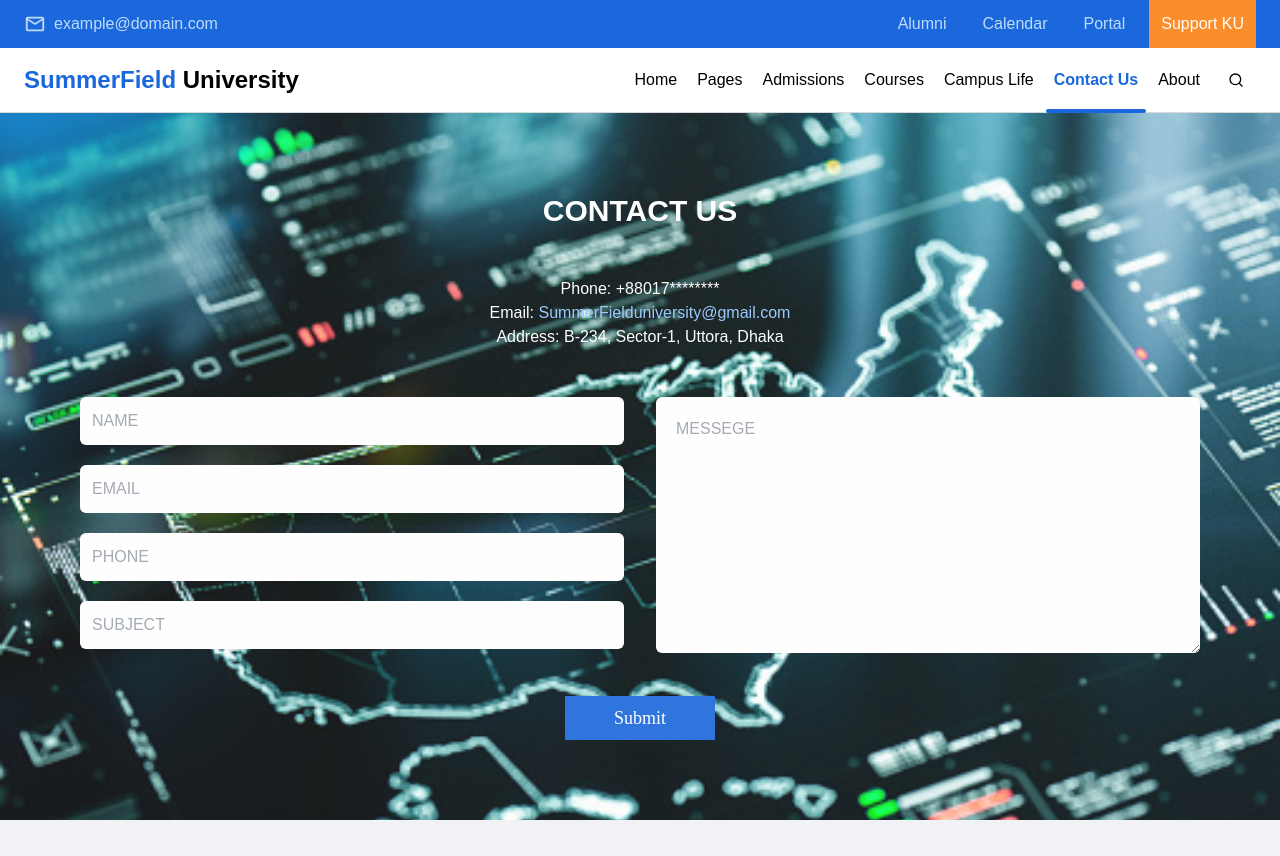
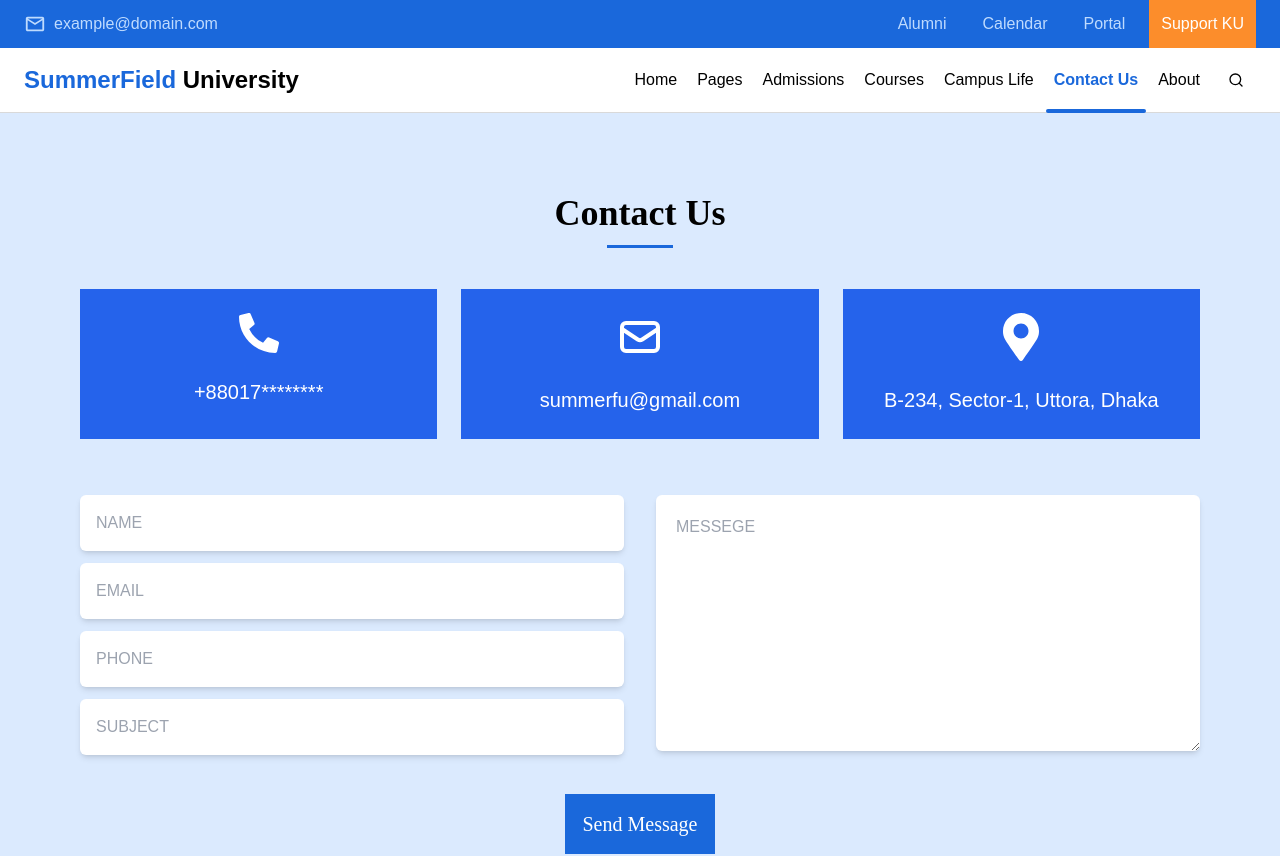
Before and after one commit to Junaed-Uddin/university, a Next.js app: page /contact-us in a window 1280 px wide. Shown: the top 856 px of the page. Built offline with nearby package versions, Linux system fonts and the light colour scheme.

Commit message:
contact page almost done

```diff
--- a/components/Home/Contact/index.jsx
+++ b/components/Home/Contact/index.jsx
@@ -1,3 +1,6 @@
+import { FaMapMarkerAlt, FaPhoneAlt } from "react-icons/fa";
+import { HiLocationMarker, HiOutlineMail } from "react-icons/hi";
+import styles from "../../../styles/alumni.module.css";
 
 const Contact = () => {
 
@@ -16,29 +19,45 @@ const Contact = () => {
     //     console.log(info);
     // }
     return (
-        <section className=' bg-[url(/assets/images/contact/map23.jpg)] bg-no-repeat bg-cover opacity-90 p-12 md:p-20'>
-            <div className='text-center text-white mb-12'>
-                <h1 className='text-3xl text-white font-semibold uppercase mb-12'>Contact Us</h1>
-                <p>Phone: +88017********</p>
-                <p>Email: <span className='text-blue-300'>SummerFielduniversity@gmail.com</span></p>
-                <p>Address: B-234, Sector-1, Uttora, Dhaka</p>
+        <section className='bg-blue-100 p-12 md:p-20'>
+            <div className='text-center'>
+                <h2
+                    className={`text-4xl text-txt-primary text-center font-display font-bold relative`}
+                    >
+                    Contact Us
+                    <span className={`${styles.textUnderline}`}></span>
+                </h2>
+                <div className="grid grid-cols-1 md:grid-cols-2 lg:grid-cols-3 gap-6 text-white mt-14">
+                    <div className="bg-blue-600 py-6 hover:scale-105 duration-1000 hover:mt-[-10px]">
+                        <FaPhoneAlt className="w-12 h-10 mx-auto" />
+                        <p className="text-[20px] mt-6">+88017********</p>
+                    </div>
+                    <div className="bg-blue-600 py-6 hover:scale-105 duration-1000 hover:mt-[-10px] ">
+                        <HiOutlineMail className="w-12 h-12 mx-auto" />
+                        <p className="text-[20px] mt-6">summerfu@gmail.com</p>
+                    </div>
+                    <div className="bg-blue-600 py-6 hover:scale-105 duration-1000 hover:mt-[-10px]">
+                    <FaMapMarkerAlt className="w-12 h-12 mx-auto" />
+                        <p className="text-[20px] mt-6">B-234, Sector-1, Uttora, Dhaka</p>
+                    </div>
+                </div>
             </div>
             {/* form section  */}
-            <div>
+            <div className="mt-14">
                 <div className='md:flex gap-8'>
                     <div className='md:w-1/2 mx-auto'>
-                        <input type="text" name="name" id="" placeholder='NAME' className='w-full border-none outline-none rounded-md p-3 mb-5' required />
-                        <input type="email" name="email" id="" placeholder='EMAIL' className='w-full border-none outline-none rounded-md p-3 mb-5' required />
-                        <input type="text" name="phone" id="" placeholder='PHONE' className='w-full border-none outline-none rounded-md p-3 mb-5' required />
-                        <input type="text" name="subject" id="" placeholder='SUBJECT' className='w-full border-none outline-none rounded-md p-3 mb-5' required />
+                        <input type="text" name="name" id="" placeholder='NAME' className='w-full shadow-md border-none outline-none rounded-md p-4 mb-3' required />
+                        <input type="email" name="email" id="" placeholder='EMAIL' className='w-full shadow-md border-none outline-none rounded-md p-4 mb-3' required />
+                        <input type="text" name="phone" id="" placeholder='PHONE' className='w-full shadow-md border-none outline-none rounded-md p-4 mb-3' required />
+                        <input type="text" name="subject" id="" placeholder='SUBJECT' className='w-full shadow-md border-none outline-none rounded-md p-4 mb-3' required />
                     </div>
                     <div className='md:w-1/2 mx-auto'>
-                        <textarea name="messege" id="" rows={9} placeholder='MESSEGE' className='w-full border-none outline-none rounded-md p-5 mb-4' required />
+                        <textarea name="messege" id="" rows={9} placeholder='MESSEGE' className='w-full shadow-md border-none outline-none rounded-md p-5 mb-4' required />
                     </div>
                 </div>
                 <div className="flex justify-center items-center mt-5 w-full">
-                <button className="flex justify-center items-center gap-1 sm:text-lg font-display bg-primary px-4 py-2 sm:w-[150px] text-paper">
-                    <input type="submit" value="Submit" />
+                <button className="flex justify-center items-center gap-1 sm:text-lg md:text-xl font-display bg-primary p-4 sm:w-[150px] text-paper">
+                    <input type="submit" value="Send Message" />
                 </button>
                 </div>
             </div>
```
Also changed, not shown: public/assets/images/contact/map.png (deleted), public/assets/images/contact/mapbg.png (deleted).
